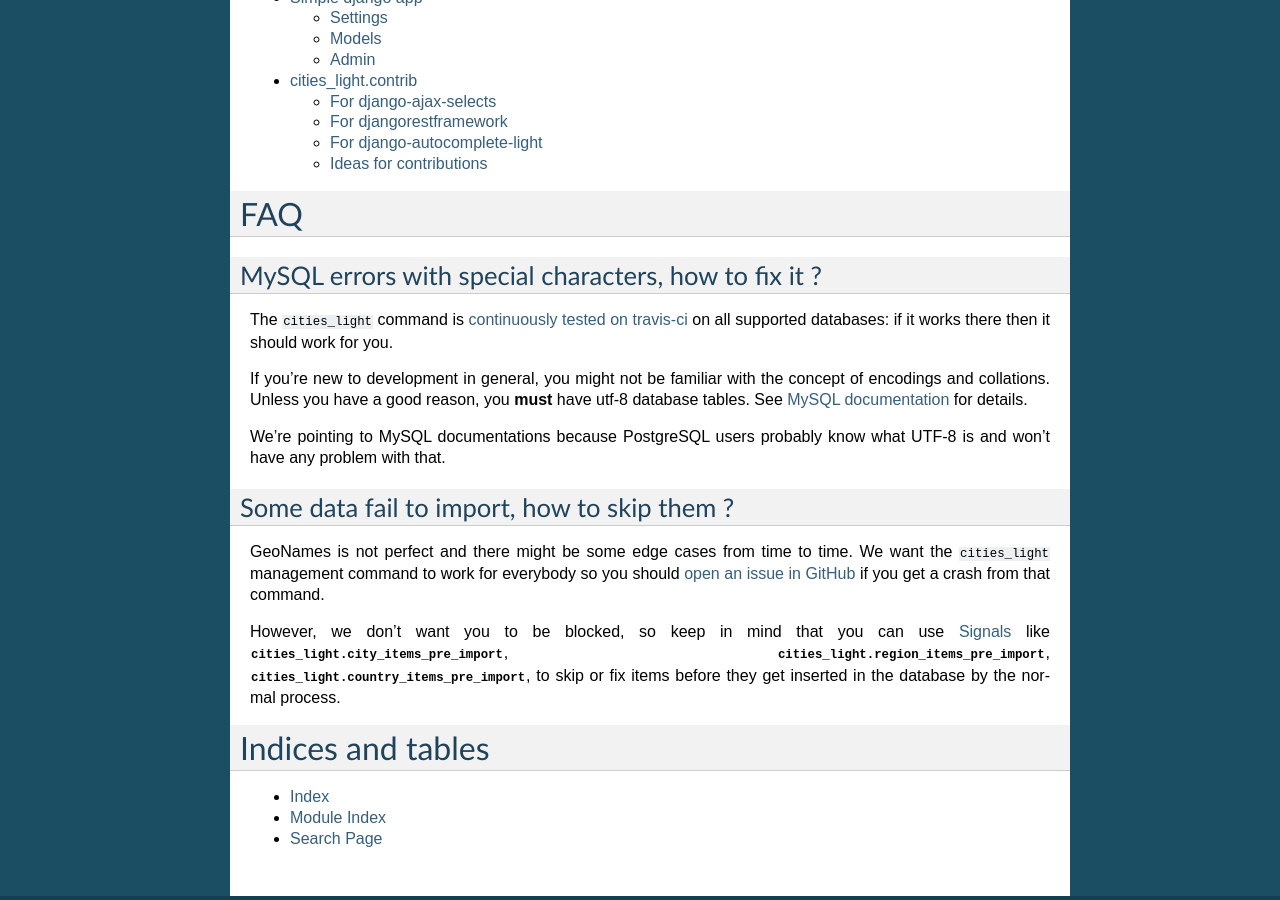
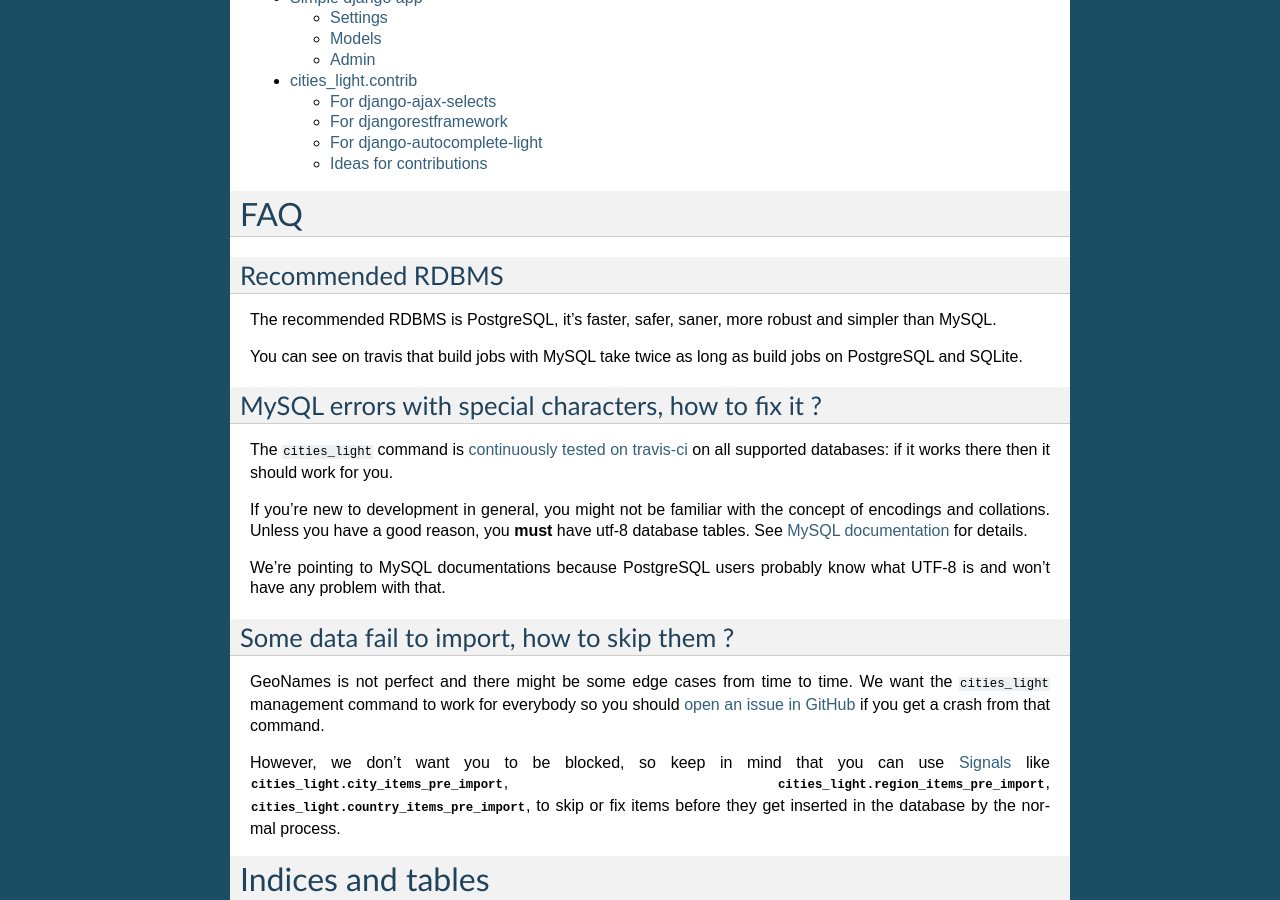
Before and after one commit to coderholic/django-cities, a Sphinx documentation site: the page built from docs/source/index.rst, in a window 1280 px wide and 900 px high, scrolled down 1700 px. Built offline with Sphinx 7.4.7, drawn with Linux system fonts in a browser that asks for light colours.

Commit message:
Recommend PostgreSQL [ci skip]

```diff
--- a/docs/source/index.rst
+++ b/docs/source/index.rst
@@ -11,6 +11,15 @@ Contents:
 
 FAQ
 ===
+
+Recommended RDBMS
+-----------------
+
+The recommended RDBMS is PostgreSQL, it's faster, safer, saner, more robust and
+simpler than MySQL.
+
+You can see on travis that build jobs with MySQL take twice as long as build
+jobs on PostgreSQL and SQLite.
 
 MySQL errors with special characters, how to fix it ?
 -----------------------------------------------------
```
